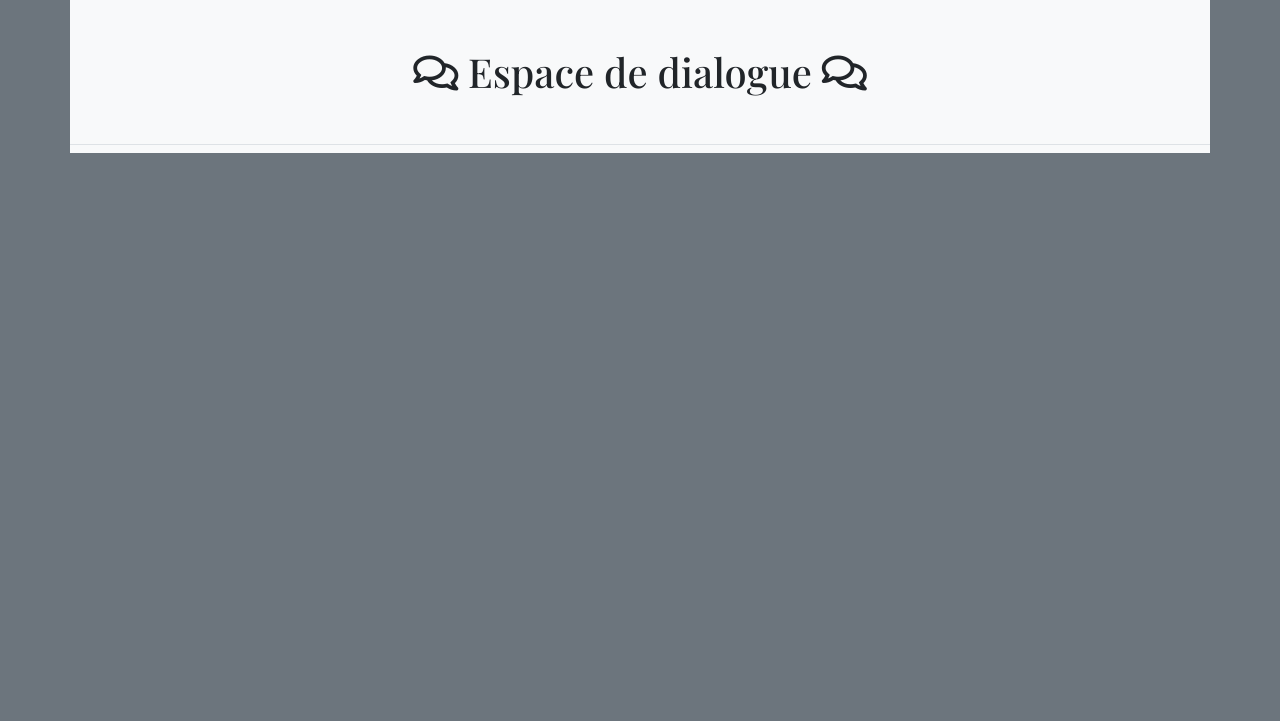
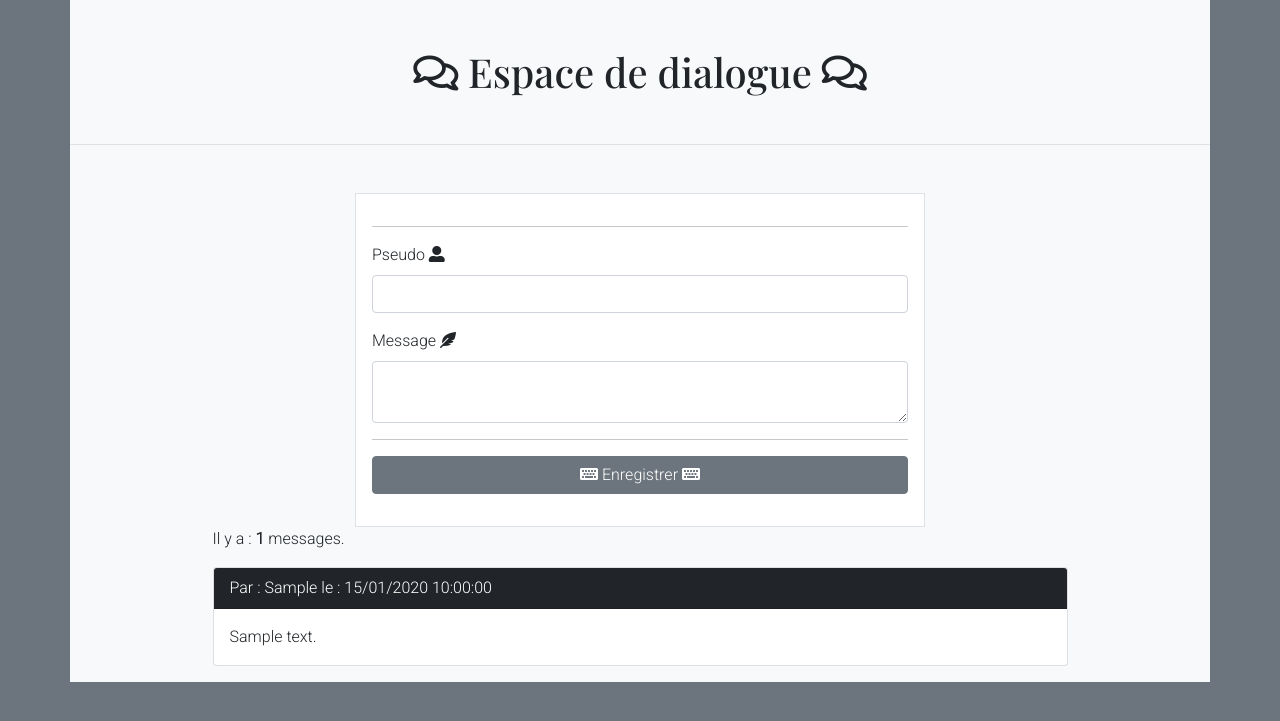
Before and after one commit to Pierral87/DWWM0225, a PHP site: page /exo-dialogue.php in a window 1280 px wide. Shown: the top 721 px of the page. Run offline with PHP 8.4, Linux system fonts and the light colour scheme; tables that the repository leaves empty or names only in its code hold one stand-in row (values such as "Sample post").

Commit message:
PHP OO Chapitre 4 TP Dialogue Correction InProgress

```diff
--- a/PHPOO/04-BDD-PDO/exo-dialogue.php
+++ b/PHPOO/04-BDD-PDO/exo-dialogue.php
@@ -43,6 +43,7 @@ $options = array(
 // Création de l'objet PDO
 try {
     $pdo = new PDO($host, $login, $password, $options);
+    // var_dump($pdo);
 } catch (Exception $e) {
     echo "Erreur de BDD";
     exit;
@@ -54,13 +55,61 @@ try {
 // Ensuite on applique nos contrôles
 // Par exemple, pseudo et message pas vide, pseudo pas trop court, message pas trop court
 
+// var_dump($_POST);
+
+$erreur = "";
+$success = "";
+
+if ($_SERVER["REQUEST_METHOD"] == "POST" && isset($_POST["pseudo"], $_POST["message"])) {
+    // echo "<h2>OK JE PASSE BIEN DANS LE IF DE POST</h2>";
+
+    // Je récupère ici les valeurs du POST que je stocke dans des variables plus faciles à manipuler
+    // J'applique un trim pour supprimer les espaces accidentels
+
+    $pseudo = trim($_POST["pseudo"]);
+    $message = trim($_POST["message"]);
+
+    // Est ce que les deux champs sont bien saisis ?
+    if (empty($pseudo) || empty($message)) {
+        $erreur .= '<div class="alert alert-danger" role="alert">Attention tous les champs sont obligatoires !</div>';
+    }
+
+    // Est ce que le message n'est pas trop court ?
+    if (iconv_strlen($message) < 5) {
+        $erreur .= '<div class="alert alert-danger" role="alert">Attention le message est trop court !</div>';
+    }
+
+    // Est ce que le pseudo n'est pas trop court ?
+    if (iconv_strlen($pseudo) < 3) {
+        $erreur .= '<div class="alert alert-danger" role="alert">Attention le pseudo est trop court !</div>';
+    }
+
+    if (empty($erreur)) {
+        // Si je rentre ici c'est que je n'ai pas d'erreurs !
+
+
         // - 05 : Déclenchement d'une requête d'enregistrement pour enregistrer les saisies dans la BDD (insert)
         // Si tous les contrôles sont bons, j'applique une dernière vérification (sur une variable $erreur ? peut être) pour savoir si j'enregistre ou pas
         // Si tout est ok, alors je peux lancer sur pdo une requête insert into des éléments reçus du formulaire
+        try {
+            $stmt = $pdo->query("INSERT INTO commentaire (pseudo, message, date_enregistrement) VALUES ('$pseudo', '$message', NOW())");
+            $success .= '<div class="alert alert-success" role="alert">Message enregistré !</div>';
+        } catch (Exception $e) {
+            $erreur .= '<div class="alert alert-danger" role="alert">Attention le pseudo est trop court !</div>';
+        }
+    }
+}
+
 
 // - 06 : Requête de récupération des messages afin de les afficher dans cette page (select)
 // Il faut lancer une requête de selection de l'intégralité des messages de la table
+$stmt = $pdo->query("SELECT pseudo, message, DATE_FORMAT(date_enregistrement, '%d/%m/%Y %T') AS date_fr FROM commentaire ORDER BY date_enregistrement DESC");
 // On peut ensuite soit fetchAll() ici ou bien faire un while() de fetch plus bas dans l'affichage (dans le html, après le form)
+$nbrMessages = $stmt->rowCount();
+$commentaires = $stmt->fetchAll(PDO::FETCH_ASSOC);
+
+// var_dump($commentaires);
+
 
 ?>
 
@@ -110,13 +159,51 @@ try {
                 <h2 class="text-center text-dark fs-1 bg-light p-5 border-bottom"><i class="far fa-comments"></i> Espace de dialogue <i class="far fa-comments"></i></h2>
 
                 <!-- - 03 : Création d'un formulaire html permettant de poster un message -->
+                <!-- - Champs du formulaire :
+                            - pseudo (input type="text")
+                            - message (textarea)
+                            - bouton de validation -->
                 <!-- On oublie pas l'attribut method post dans la balise form -->
                 <!-- On oublie pas les name dans les input/textarea sinon PHP ne pourra pas récupérer les saisies -->
 
+                <form method="post" class="mt-5 mx-auto w-50 border p-3 bg-white">
+
+                    <!-- Affichage des erreurs -->
+                    <?= $erreur ?>
+                    <?= $success ?>
+
+                    <hr>
+                    <div class="mb-3">
+                        <label for="pseudo" class="form-label">Pseudo <i class="fas fa-user-alt"></i></label>
+                        <input type="text" class="form-control" id="pseudo" name="pseudo">
+                    </div>
+                    <div class="mb-3">
+                        <label for="message" class="form-label">Message <i class="fas fa-feather-alt"></i></label>
+                        <textarea class="form-control" id="message" name="message"></textarea>
+                    </div>
+                    <div class="mb-3">
+                        <hr>
+                        <button type="submit" class="btn btn-secondary w-100" id="enregistrer" name="enregistrer"><i class="fas fa-keyboard"></i> Enregistrer <i class="fas fa-keyboard"></i></button>
+                    </div>
+                </form>
+
                 <!-- - 07 : Affichage des messages avec un peu de mise en forme -->
                 <!-- Ici affichage des messages avec soit boucle while qui lance fetch, soit boucle foreach si j'ai fais un fetchAll plus haut -->
-
-
+                <p class="w-75 mx-auto mb-3">
+                    Il y a : <b><?= $nbrMessages ?></b> messages.
+                </p>
+                <?php
+                foreach ($commentaires as $commentaire) : ?>
+                    <div class="card w-75 mx-auto mb-3">
+                        <div class="card-header bg-dark text-white">
+                            <?php echo "Par : " . $commentaire["pseudo"] . " le : " . $commentaire["date_fr"] ?>
+                        </div>
+                        <div class="card-body">
+                            <p class="card-text"><?= $commentaire["message"] ?></p>
+                        </div>
+                    </div>
+                <?php endforeach;
+                ?>
             </div>
         </div>
     </div>
```
Lines whose indentation alone changed are shown as unchanged.
